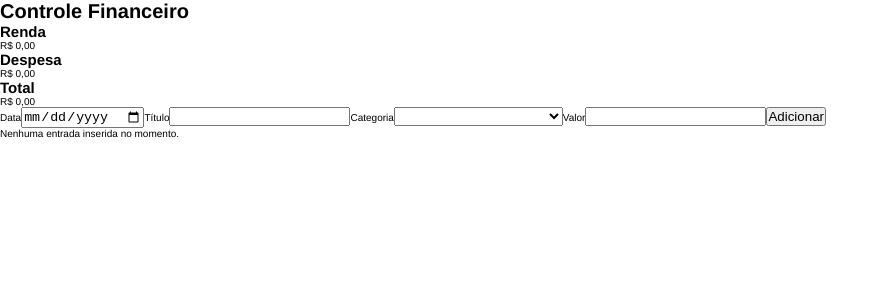
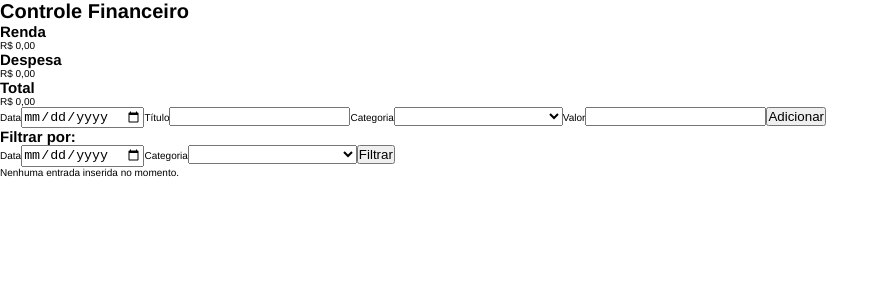
Before and after one commit to hamiltonspjr/finance-control, a Vue app: page / in a window 1280 px wide. Shown: the top 300 px of the page, without its empty margins (0-889 px from the left). Built offline with nearby package versions, Linux system fonts and the light colour scheme.

Commit message:
created method to filter the entries

```diff
--- /dev/null
+++ b/src/components/FormFilters.vue
@@ -0,0 +1,65 @@
+<template>
+  <section>
+    <h2>Filtrar por:</h2>
+    <form>
+      <label for="date">Data</label>
+      <input type="date" name="date" id="date" v-model="date" />
+      <label for="category">Categoria</label>
+      <select name="category" id="category" v-model="category">
+        <option disabled value="">Selecione uma categoria</option>
+        <option value="income">Renda</option>
+        <option value="expense">Despesa</option>
+      </select>
+      <button @click.prevent="handleFilter">Filtrar</button>
+    </form>
+  </section>
+</template>
+
+<script>
+export default {
+  name: "FormFilters",
+  data() {
+    return {
+      date: null,
+      category: null,
+    };
+  },
+  methods: {
+    handleFilter() {
+      let data = null;
+      if (!this.date && !this.category) {
+        alert("Preencha pelo menos um dos campos!");
+      } else if (this.date && !this.category) {
+        data = {
+          name: "date",
+          value: this.date,
+        };
+      } else if (!this.date && this.category) {
+        data = {
+          name: "category",
+          value: this.category,
+        };
+      } else {
+        data = [
+          {
+            name: "date",
+            value: this.date,
+          },
+          {
+            name: "category",
+            value: this.category,
+          },
+        ];
+      }
+      this.$emit("filter", data);
+      this.resetData();
+    },
+    resetData() {
+      this.date = null;
+      this.category = null;
+    },
+  },
+};
+</script>
+
+<style></style>
--- a/src/components/Home.vue
+++ b/src/components/Home.vue
@@ -7,7 +7,12 @@
       <DataCards name="Total" :value="total" />
     </section>
     <FormEntry @sendEntry="getEntry" />
-    <ItemsTable @removeEntry="removeItem" :list="allEntry"> </ItemsTable>
+    <FormFilters @filter="filterEntries" />
+    <ItemsTable
+      @removeEntry="removeItem"
+      :list="filteredEntries.length > 0 ? filteredEntries : allEntry"
+    >
+    </ItemsTable>
   </main>
 </template>
 
@@ -15,16 +20,20 @@
 import FormEntry from "./FormEntry.vue";
 import DataCards from "./DataCards.vue";
 import ItemsTable from "./ItemsTable.vue";
+import FormFilters from "./FormFilters.vue";
+
 export default {
   name: "Home",
   components: {
     FormEntry,
     DataCards,
     ItemsTable,
+    FormFilters,
   },
   data() {
     return {
       allEntry: [],
+      filteredEntries: [],
     };
   },
   methods: {
@@ -56,6 +65,24 @@ export default {
         window.localStorage.setItem("list", JSON.stringify(this.allEntry));
       }
     },
+    filterEntries(event) {
+      if (event.length > 1) {
+        const oneFilter = this.allEntry.filter(
+          (item) => item[event[0].name] === event[0].value
+        );
+
+        const lastFilter = oneFilter.filter(
+          (item) => item[event[1].name] === event[1].value
+        );
+        this.filteredEntries = lastFilter;
+      } else {
+        const filter = this.allEntry.filter(
+          (item) => item[event.name] === event.value
+        );
+        this.filteredEntries = filter;
+        console.log(this.filteredEntries);
+      }
+    },
   },
   computed: {
     incomeValue() {
```
